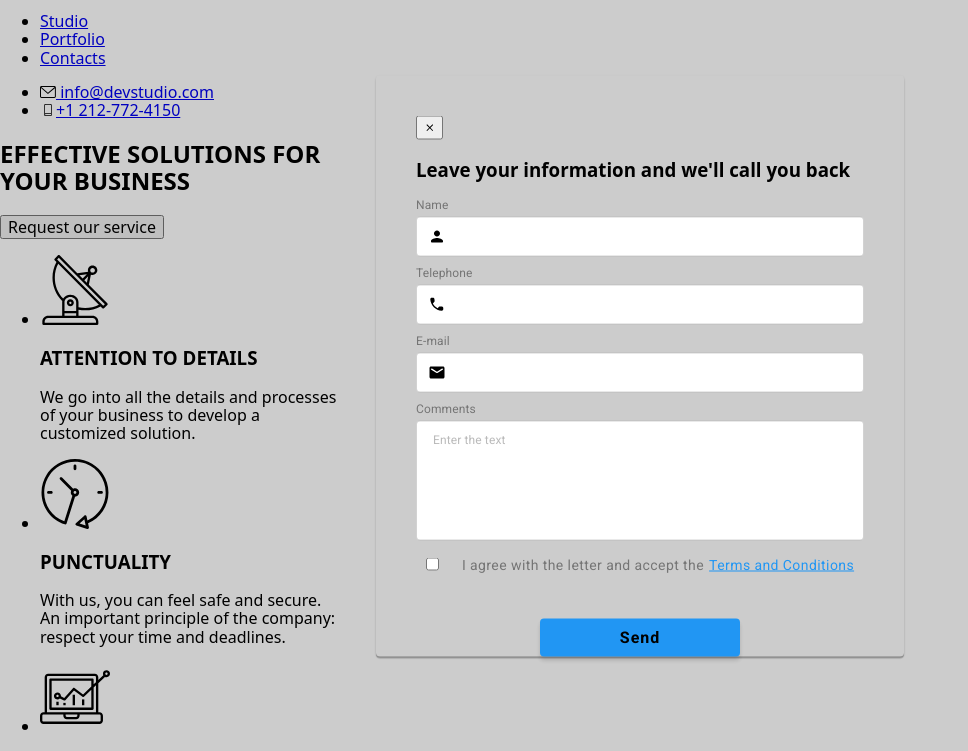
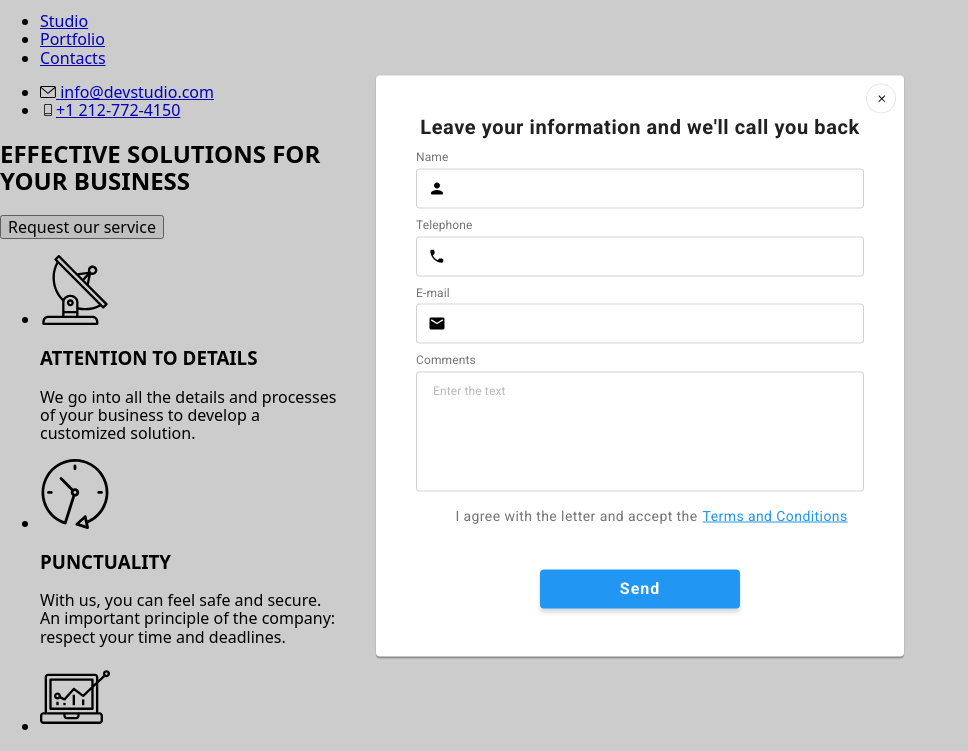
Before and after one commit to FlorinBejera2002/goit-markup-hw-07, a plain HTML site: page index.html in a window 1280 px wide. Both pictures are taken after a click on the button "Request our service". Shown: the part 34-785 px from the top of the page, without its empty margins (0-968 px from the left). Drawn offline with nearby package versions, Linux system fonts and the light colour scheme.

Commit message:
added sass for backdrop

```diff
--- a/index.html
+++ b/index.html
@@ -62,7 +62,7 @@
                 </label>
 
 
-                <button type="submit" class="button-send">
+                <button type="submit" class="form__button">
                     Send
                 </button>
             </form>
--- a/sass/components/_backdrop.scss
+++ b/sass/components/_backdrop.scss
@@ -94,6 +94,9 @@
     color: rgba(33, 150, 243, 1);
 }
 
+.modal__form input[type="checkbox"] {
+    display: none;
+}
 
 .modal__form {
     display: flex;
@@ -108,22 +111,12 @@
     .input[type="checkbox"] {
         display: none;
     }
-}
 
-
-
-
-.terms svg {
-    position: static;
-    opacity: 0;
-    fill: var(--focus-color);
-}
-
-.form-modal input[type="checkbox"]:checked+.replace-checkbox svg {
+    .input[type="checkbox"]:checked+.replace__checkbox svg {
         opacity: 1;
     }
 
-.button-send {
+    .form__button {
         font-family: 'Roboto';
         font-style: normal;
         font-weight: 700;
@@ -131,17 +124,22 @@
         line-height: 1, 87;
         border: none;
         letter-spacing: 0.06em;
-    color: var(--focus-color);
+        color: $focus-color;
         padding: 10px 80px;
         background: $hover-color;
         box-shadow: 0px 4px 4px rgba(0, 0, 0, 0.15);
         border-radius: 4px;
-    display: flex;
-    align-items: center;
-    justify-content: center;
+        @extend .global-center;
         margin: 30px auto 0px auto;
     }
+}
 
+
+.terms svg {
+    position: static;
+    opacity: 0;
+    fill: $focus-color;
+}
 
 .backdrop {
     display: flex;
@@ -154,7 +152,6 @@
     z-index: 99;
     opacity: 1;
     transition: $efect-transition;
-}
 
     .modal {
         padding: 40px;
@@ -164,41 +161,32 @@
         width: 528px;
         height: 581px;
         margin: 0px auto;
-    background-color: var(--focus-color);
+        background-color: $focus-color;
         transform: translate(-50%, -50%) scale(1);
         box-shadow: 0px 1px 3px rgba(0, 0, 0, 0.12), 0px 1px 1px rgba(0, 0, 0, 0.14), 0px 2px 1px rgba(0, 0, 0, 0.2);
         border-radius: 4px;
-}
 
-.is-hidden {
-    pointer-events: none;
-    opacity: 0;
-    visibility: hidden;
-}
-
-.close-back {
+        .modal__close-back {
             position: absolute;
             width: 30px;
             height: 30px;
             border-radius: 50%;
-    background: var(--focus-color);
+            background: $focus-color;
             border: 1px solid rgba(0, 0, 0, 0.1);
             top: 8px;
             right: 8px;
             transition: $efect-transition;
-    display: flex;
-    justify-content: center;
-    align-items: center;
+            @extend .global-center;
             fill: $logo-color;
-}
 
-.close-back:hover {
+            &:hover {
                 transition: $efect-transition;
                 cursor: pointer;
                 fill: $hover-color;
             }
+        }
 
-.title-modal {
+        .modal__title {
             font-family: 'Roboto';
             font-style: normal;
             font-weight: 700;
@@ -210,3 +198,12 @@
             color: $icon-color;
             padding-bottom: 12px;
         }
+    }
+}
+
+
+.is-hidden {
+    pointer-events: none;
+    opacity: 0;
+    visibility: hidden;
+}
```
Also changed, not shown: css/main.min.css. Lines whose indentation alone changed are shown as unchanged.
